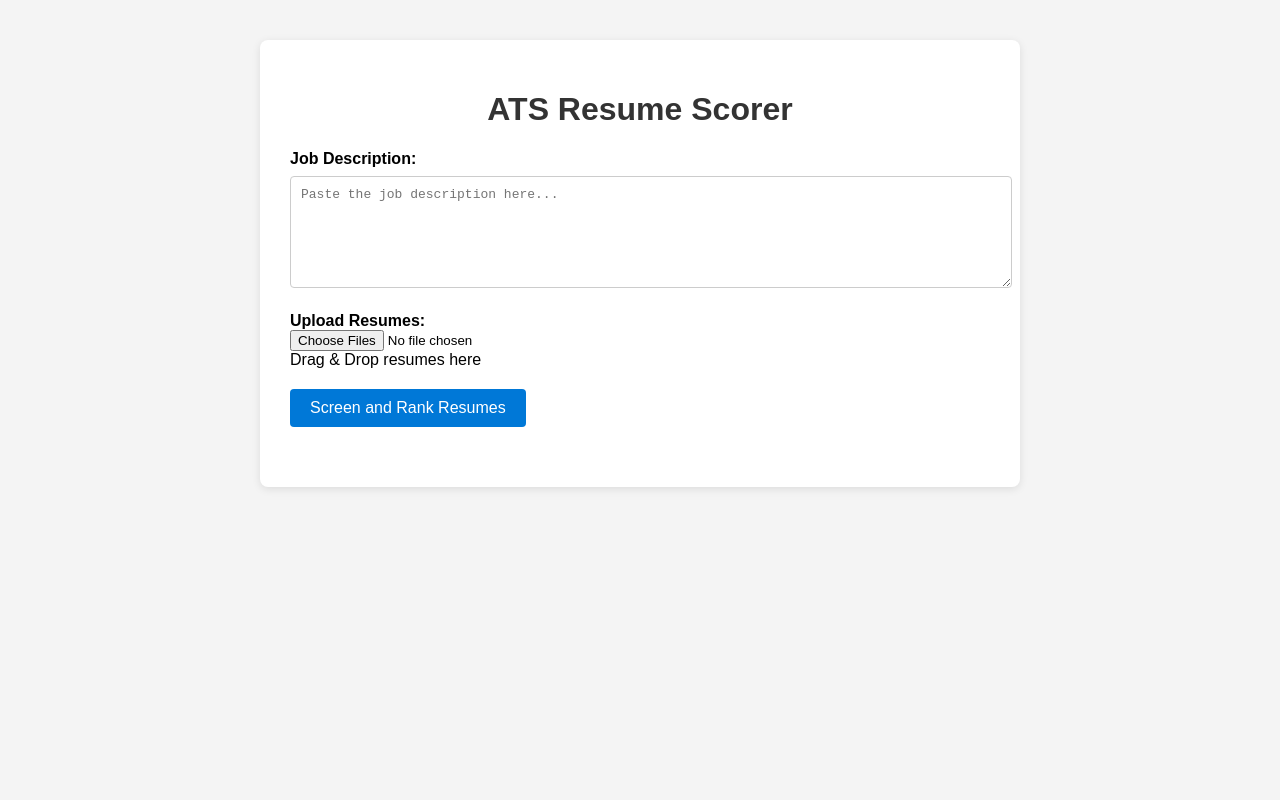
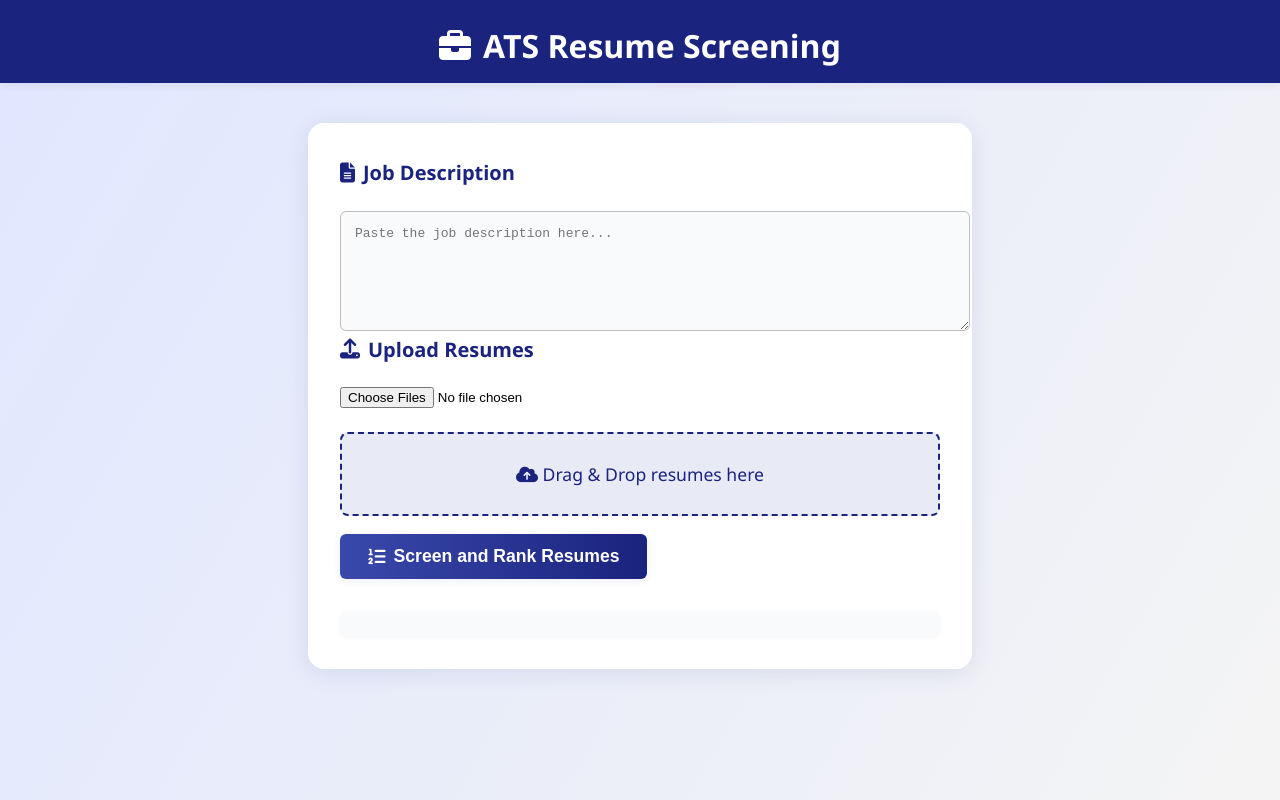
Before and after one commit to trishulmuchintala/ATS, a plain HTML site: page index.html in a window 1280 px wide. Drawn offline with Linux system fonts and the light colour scheme.

Commit message:
UI revamp

```diff
--- a/index.html
+++ b/index.html
@@ -5,18 +5,28 @@
     <meta name="viewport" content="width=device-width, initial-scale=1.0">
     <title>ATS Resume Screening</title>
     <link rel="stylesheet" href="style.css">
+    <link rel="stylesheet" href="https://cdnjs.cloudflare.com/ajax/libs/font-awesome/6.4.0/css/all.min.css">
 </head>
 <body>
-    <div class="container">
-        <h1>ATS Resume Scorer</h1>
-        <label for="jd">Job Description:</label>
-        <textarea id="jd" rows="6" placeholder="Paste the job description here..."></textarea>
-        <label for="resume-upload">Upload Resumes:</label>
-        <input type="file" id="resume-upload" multiple accept=".pdf,.doc,.docx,.txt">
-        <div id="drop-area">Drag & Drop resumes here</div>
-        <button id="score">Screen and Rank Resumes</button>
-        <div id="results"></div>
-    </div>
+    <header class="main-header">
+        <div class="branding">
+            <i class="fas fa-briefcase"></i>
+            <span>ATS Resume Screening</span>
+        </div>
+    </header>
+    <main>
+        <div class="card">
+            <h2><i class="fas fa-file-alt"></i> Job Description</h2>
+            <textarea id="jd" rows="6" placeholder="Paste the job description here..."></textarea>
+            <h2><i class="fas fa-upload"></i> Upload Resumes</h2>
+            <div class="upload-section">
+                <input type="file" id="resume-upload" multiple accept=".pdf,.doc,.docx,.txt">
+                <div id="drop-area"><i class="fas fa-cloud-upload-alt"></i> Drag & Drop resumes here</div>
+            </div>
+            <button id="score"><i class="fas fa-list-ol"></i> Screen and Rank Resumes</button>
+            <div id="results"></div>
+        </div>
+    </main>
     <script src="main.js"></script>
 </body>
 </html>
--- a/style.css
+++ b/style.css
@@ -1,49 +1,137 @@
 body {
-    font-family: Arial, sans-serif;
-    background: #f4f4f4;
+    font-family: 'Segoe UI', Arial, sans-serif;
+    background: linear-gradient(120deg, #e0e7ff 0%, #f4f4f4 100%);
     margin: 0;
     padding: 0;
+    min-height: 100vh;
 }
-.container {
-    max-width: 700px;
-    margin: 40px auto;
+.main-header {
+    background: #1a237e;
+    color: #fff;
+    padding: 24px 0 16px 0;
+    box-shadow: 0 2px 8px rgba(26,35,126,0.08);
+    text-align: center;
+}
+.branding {
+    font-size: 2rem;
+    font-weight: 600;
+    display: flex;
+    align-items: center;
+    justify-content: center;
+    gap: 12px;
+}
+main {
+    display: flex;
+    justify-content: center;
+    align-items: flex-start;
+    min-height: 80vh;
+}
+.card {
     background: #fff;
-    padding: 30px;
-    border-radius: 8px;
-    box-shadow: 0 2px 8px rgba(0,0,0,0.1);
+    margin: 40px 0;
+    padding: 36px 32px 32px 32px;
+    border-radius: 16px;
+    box-shadow: 0 4px 24px rgba(26,35,126,0.10);
+    max-width: 600px;
+    width: 100%;
 }
 h1 {
     text-align: center;
     color: #333;
 }
+h2 {
+    color: #1a237e;
+    margin-top: 0;
+    font-size: 1.25rem;
+    display: flex;
+    align-items: center;
+    gap: 8px;
+}
 label {
     display: block;
     margin-top: 20px;
-    font-weight: bold;
+    font-weight: 500;
+    color: #333;
 }
 textarea {
     width: 100%;
     margin-top: 8px;
-    padding: 10px;
-    border-radius: 4px;
-    border: 1px solid #ccc;
+    padding: 14px;
+    border-radius: 6px;
+    border: 1px solid #bdbdbd;
     font-size: 1em;
     resize: vertical;
+    background: #f8fafc;
+    transition: border 0.2s;
+}
+textarea:focus {
+    border: 1.5px solid #1a237e;
+    outline: none;
+}
+.upload-section {
+    display: flex;
+    flex-direction: column;
+    gap: 12px;
+    margin-bottom: 18px;
+}
+#resume-upload {
+    padding: 8px 0;
+}
+#drop-area {
+    border: 2px dashed #1a237e;
+    border-radius: 8px;
+    background: #e8eaf6;
+    color: #1a237e;
+    text-align: center;
+    padding: 28px 0;
+    font-size: 1.1em;
+    margin-top: 4px;
+    transition: background 0.2s, border 0.2s;
+    cursor: pointer;
+}
+#drop-area.dragover {
+    background: #c5cae9;
+    border-color: #3949ab;
 }
 button {
-    margin-top: 20px;
-    margin-right: 10px;
-    padding: 10px 20px;
+    margin-top: 18px;
+    padding: 12px 28px;
     border: none;
-    border-radius: 4px;
-    background: #0078d7;
+    border-radius: 6px;
+    background: linear-gradient(90deg, #3949ab 0%, #1a237e 100%);
     color: #fff;
-    font-size: 1em;
+    font-size: 1.1em;
+    font-weight: 600;
     cursor: pointer;
+    box-shadow: 0 2px 8px rgba(26,35,126,0.08);
+    transition: background 0.2s;
+    display: flex;
+    align-items: center;
+    gap: 8px;
 }
 button:hover {
-    background: #005fa3;
+    background: linear-gradient(90deg, #1a237e 0%, #3949ab 100%);
 }
 #results {
-    margin-top: 30px;
+    margin-top: 32px;
+    background: #f8fafc;
+    border-radius: 8px;
+    padding: 18px 18px 8px 18px;
+    box-shadow: 0 1px 4px rgba(26,35,126,0.04);
 }
+#results h2 {
+    color: #3949ab;
+    font-size: 1.1em;
+    margin-bottom: 12px;
+}
+#results ol {
+    padding-left: 20px;
+}
+#results li {
+    margin-bottom: 14px;
+    font-size: 1em;
+    background: #e3eafc;
+    border-radius: 6px;
+    padding: 10px 14px;
+    box-shadow: 0 1px 2px rgba(26,35,126,0.03);
+}
```
